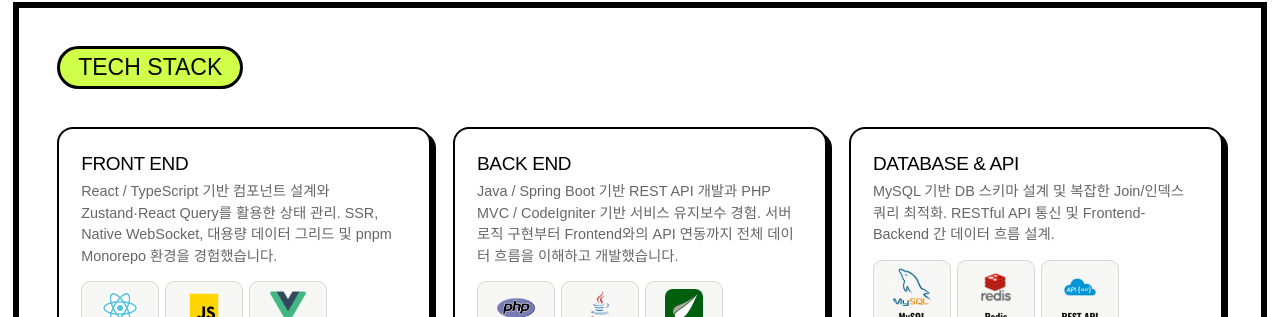
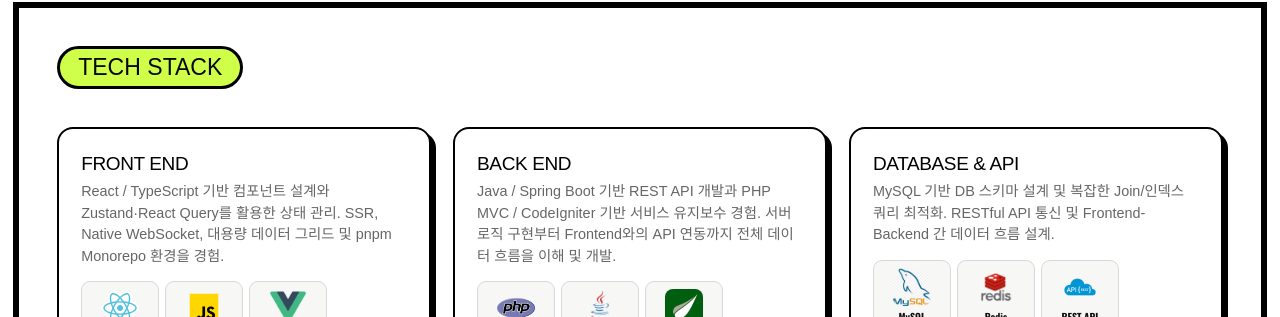
Before and after one commit to sylvia-y/portfolio-vue, a Vue app: page / in a window 1280 px wide. Shown: the part 811-1128 px from the top of the page. Built offline with nearby package versions, Linux system fonts and the light colour scheme; a web font is replaced by a local one.

Commit message:
어조  수정

```diff
--- a/public/js/lang/ko.js
+++ b/public/js/lang/ko.js
@@ -44,7 +44,7 @@ export default {
         React / TypeScript 기반 컴포넌트 설계와
         Zustand·React Query를 활용한 상태 관리.
         SSR, Native WebSocket, 대용량 데이터 그리드 및
-        pnpm Monorepo 환경을 경험했습니다.
+        pnpm Monorepo 환경을 경험.
       </p>
       <ul class="tech-wrap">
         <li>
@@ -64,7 +64,7 @@ export default {
         Java / Spring Boot 기반 REST API 개발과
         PHP MVC / CodeIgniter 기반 서비스 유지보수 경험.
         서버 로직 구현부터 Frontend와의 API 연동까지
-        전체 데이터 흐름을 이해하고 개발했습니다.
+        전체 데이터 흐름을 이해 및 개발.
       </p>
       <ul class="tech-wrap">
         <li>
@@ -80,7 +80,8 @@ export default {
     <div class="tech-inner" data-aos="fade-up" data-aos-delay="250">
       <h3>DATABASE & API</h3>
       <p class="back-end">
-        MySQL 기반 DB 스키마 설계 및 복잡한 Join/인덱스 쿼리 최적화. RESTful API 통신 및 Frontend-Backend 간 데이터 흐름 설계.
+        MySQL 기반 DB 스키마 설계 및 복잡한 Join/인덱스 쿼리 최적화.
+        RESTful API 통신 및 Frontend-Backend 간 데이터 흐름 설계.
       </p>
       <ul class="tech-wrap">
         <li>
```
